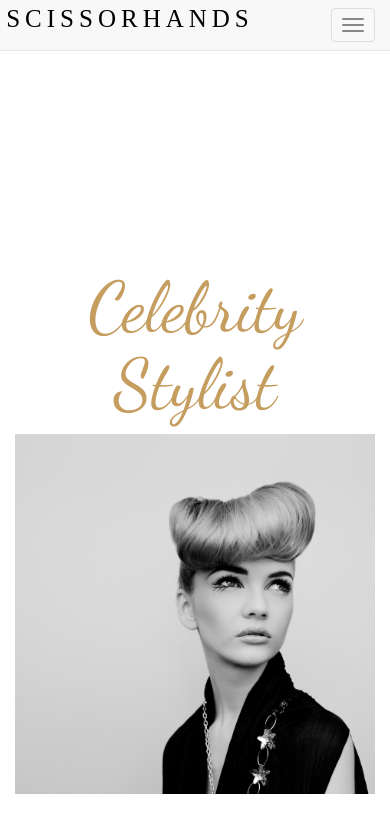
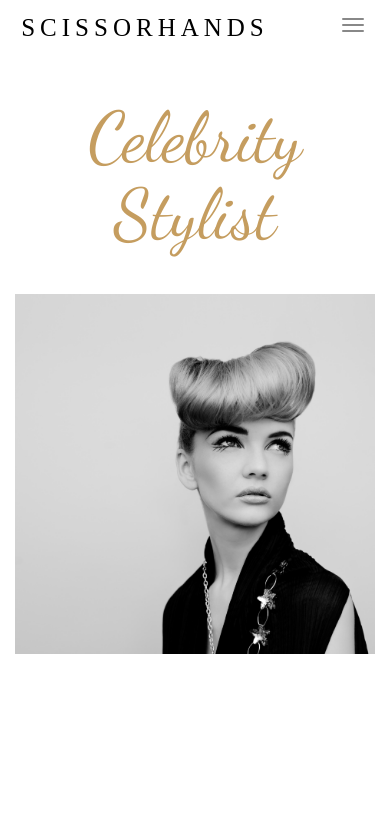
Before and after one commit to relisyse/final-web-project, a plain HTML site: page index.html in a window 390 px wide. Drawn offline with nearby package versions, Linux system fonts and the light colour scheme.

Commit message:
Changed styling on navbar
updated navbar CSS

```diff
--- a/css/styles.css
+++ b/css/styles.css
@@ -1,11 +1,23 @@
-nav {
-  background-color: #fff;
+.navbar-default {
+  background-color: transparent;
+  border-color: transparent;
 }
 .navbar-brand {
   padding: 0px;
+  line-height: 50px;
 }
 .navbar-brand img {
-  max-height: 100%;
+  height: 35px;
+  display: inline-block;
+}
+@media only screen and (max-width: 768px) {
+    /* For mobile phones: */
+    .navbar-brand {
+      padding-left: 15px;
+    }
+}
+.navbar-default .navbar-toggle {
+    border-color: transparent;
 }
 .content-wrapper {
   margin-top: 50px;
@@ -18,11 +30,17 @@ nav {
   padding-top: 200px;
   color: #c59d5f;
 }
+@media only screen and (max-width: 768px) {
+    /* For mobile phones: */
+    .use-my-custom-h1-font-size {
+    padding: 30px 0;
+    }
+}
 .custom-nav-link-list {
   margin-right: 0px;
 
 }
-.menu-link {
-  color: #000;
-  font-family: 'Raleway', sans-serif;
+.navbar-default .navbar-nav > li > a {
+    color: #000;
+    font-family: 'Raleway', sans-serif;
 }
```
